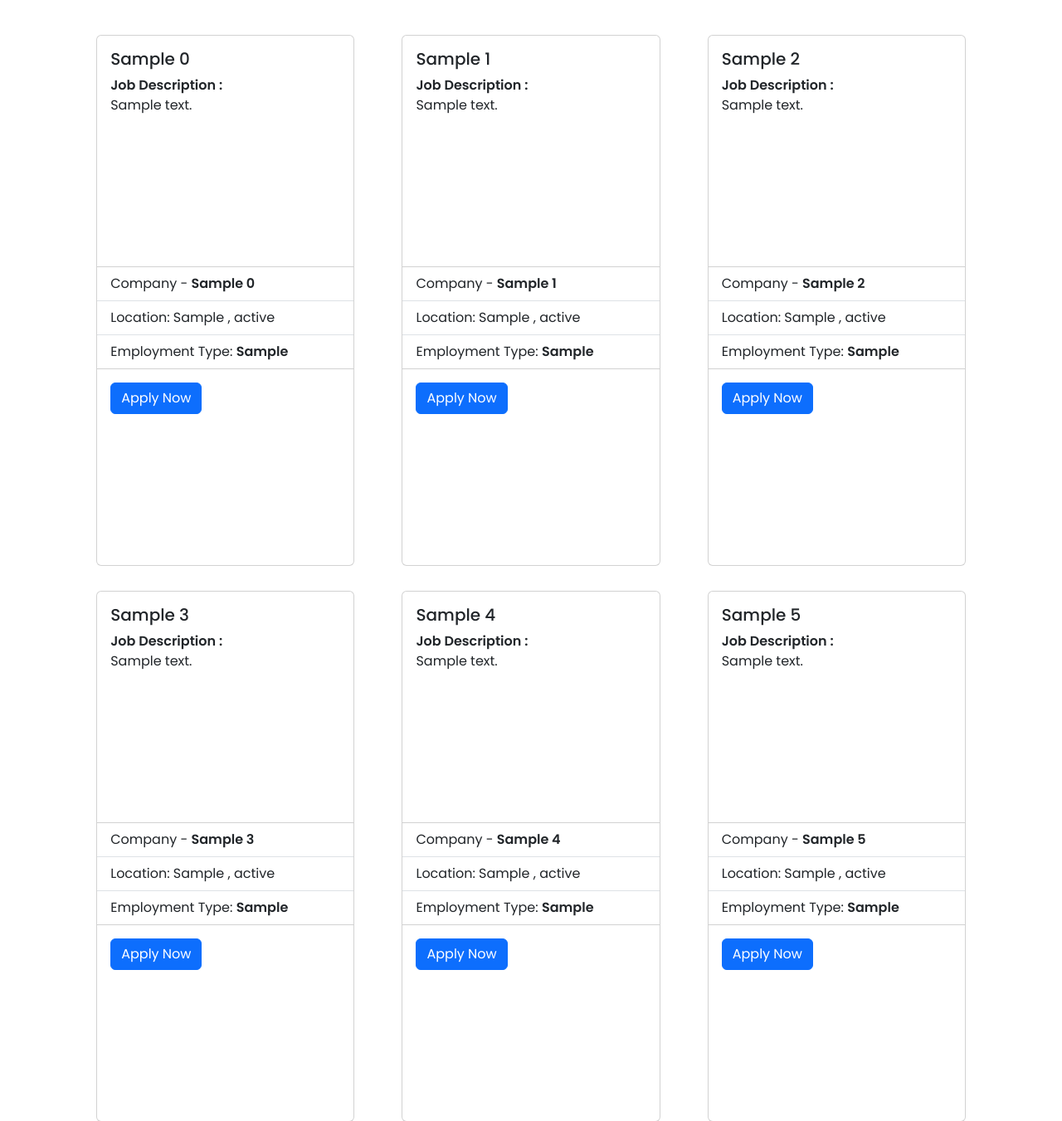
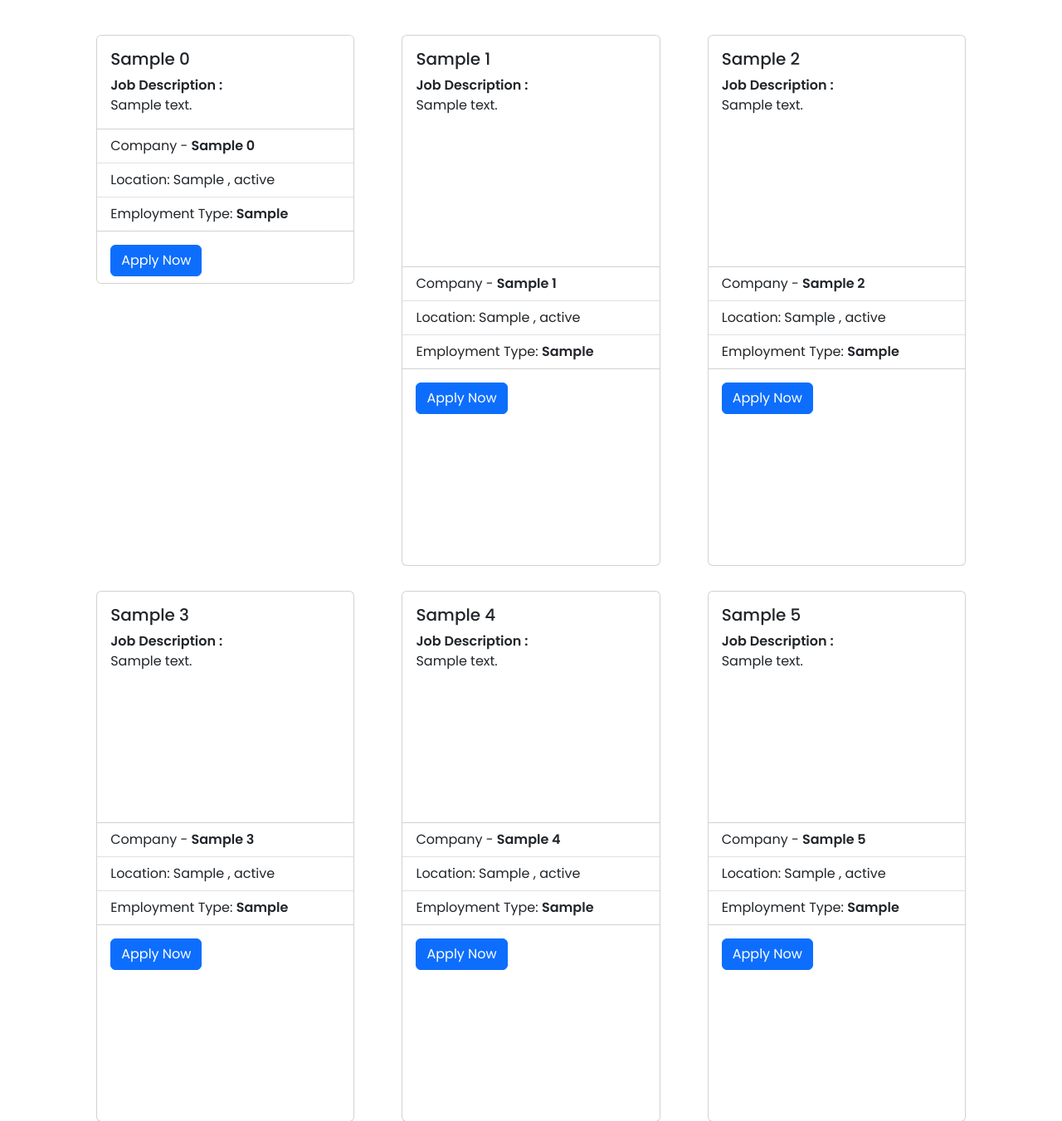
Before and after one commit to Amey100902/Django-CRUD, a Django app: template website/templates/view_jobs.html in a window 1280 px wide. Shown: the part 215-1566 px from the top of the page at 83% size. Run offline with Django 4.2, Linux system fonts and the light colour scheme; the template is opened without the code that fills it: most values are stand-ins (such as "Sample title", 1, 10 or a date in 2020); some libraries are stand-ins or nearby versions.

Commit message:
morejobs

```diff
--- a/website/templates/view_jobs.html
+++ b/website/templates/view_jobs.html
@@ -142,7 +142,7 @@
 </form>
 
 <div class="view-jobs" style="margin: 2% 5%;">
-<div class="card" style="width: 27%; margin: 15px 5px; height: 80vh;">
+<div class="card" style="width: 27%; margin: 15px 5px; height: 80vh; max-height: 300px; overflow: auto;">
     <div class="card-body">
       <h5 class="card-title">{{response.data.0.job_title}}</h5>
       <strong> Job Description : </strong>
```
